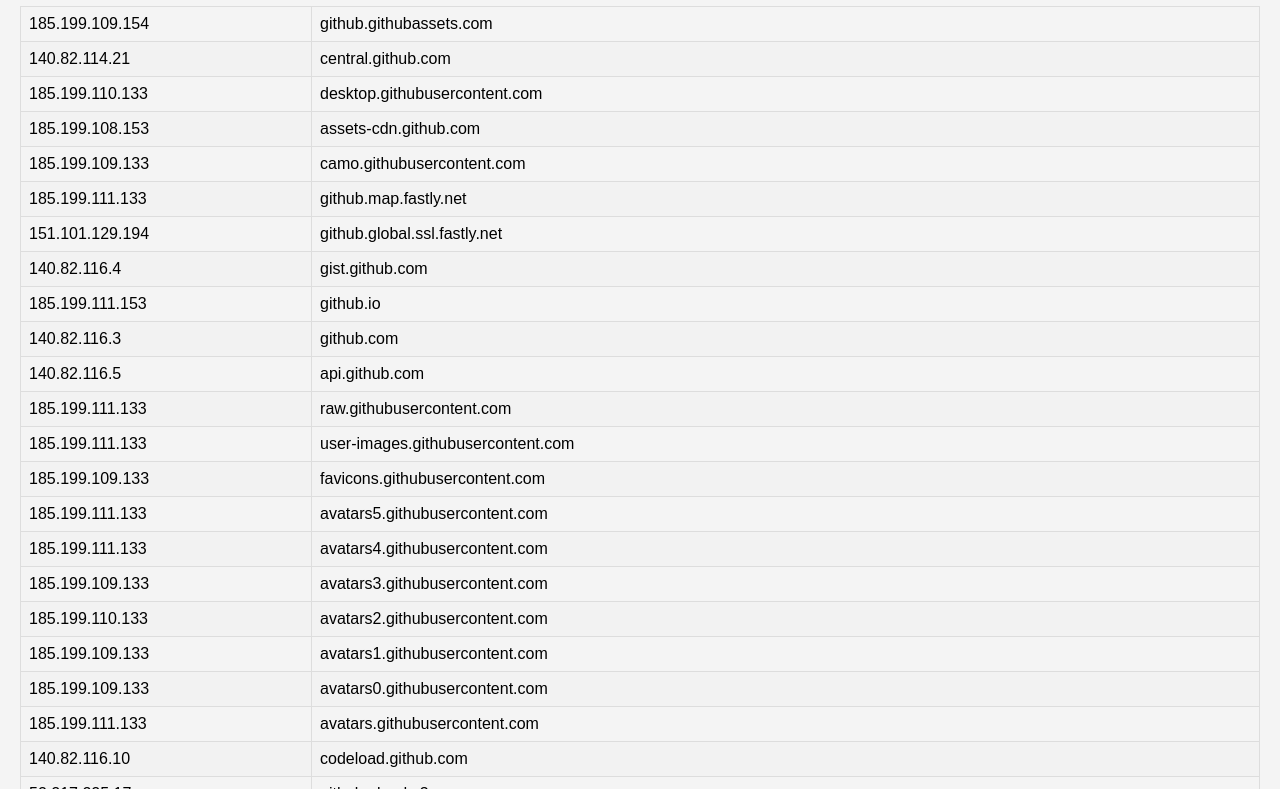
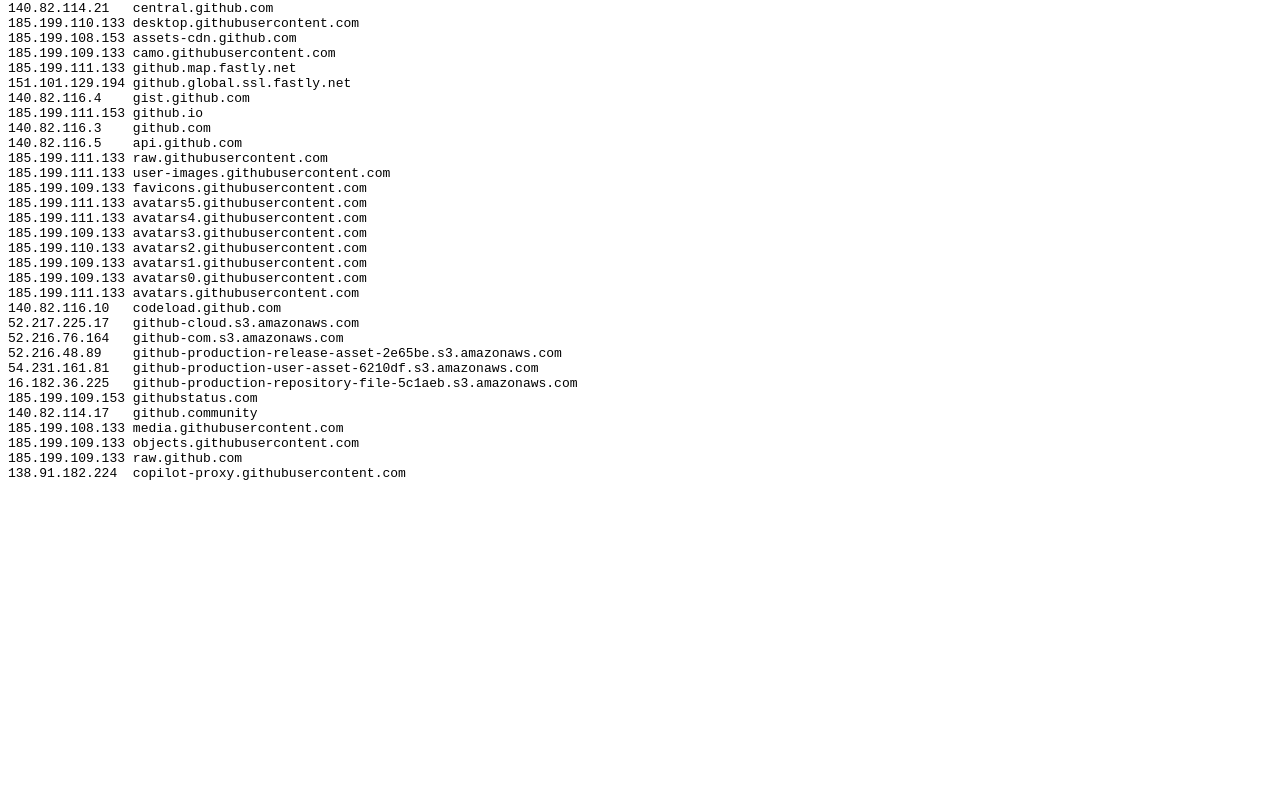
Before and after one commit to AiENG07/hosts, a plain HTML site: page index.html in a window 1280 px wide. Shown: the part 94-883 px from the top of the page. After the commit the page ends 800 px from the top, so only its background shows below. Drawn offline with Linux system fonts and the light colour scheme.

Commit message:
Update index.html

```diff
--- a/index.html
+++ b/index.html
@@ -4,53 +4,23 @@
     <meta charset="UTF-8">
     <title>Domain IP Map</title>
     <style>
-        body {
-            font-family: Arial, sans-serif;
-            margin: 0;
-            padding: 20px;
-            background-color: #f4f4f4;
-        }
-        h1 {
-            color: #333;
-        }
-        table {
-            width: 100%;
-            border-collapse: collapse; /* 合并边框 */
-            margin-top: 20px;
-        }
-        th, td {
-            border: 1px solid #ddd; /* 定义边框样式 */
-            padding: 8px;
-            text-align: left;
-        }
-        th {
-            background-color: #4CAF50;
-            color: white;
-        }
-        tr:nth-child(even) {
-            background-color: #f2f2f2;
-        }
-        tr:hover {
-            background-color: #ddd;
+        pre {
+            white-space: pre-wrap; /* 保持空白符，换行 */
+            word-wrap: break-word; /* 长单词或URL在必要时可以折行 */
         }
     </style>
 </head>
 <body>
     <h1>Domain IP Map</h1>
-    <table id="domainTable"></table>
+    <pre id="domainPre"></pre>
 
     <script>
         fetch('domain_ip_map.txt')
             .then(response => response.text())
             .then(data => {
-                const table = document.getElementById('domainTable');
-                data.trim().split('\n').forEach(line => {
-                    const row = table.insertRow();
-                    const cell1 = row.insertCell(0);
-                    const cell2 = row.insertCell(1);
-                    cell1.textContent = line.split('\t')[0];
-                    cell2.textContent = '' + line.split('\t')[1];
-                });
+                const preElement = document.getElementById('domainPre');
+                // 直接将文本内容赋值给<pre>标签
+                preElement.textContent = data.trim();
             })
             .catch(error => console.error('Error:', error));
     </script>
```
